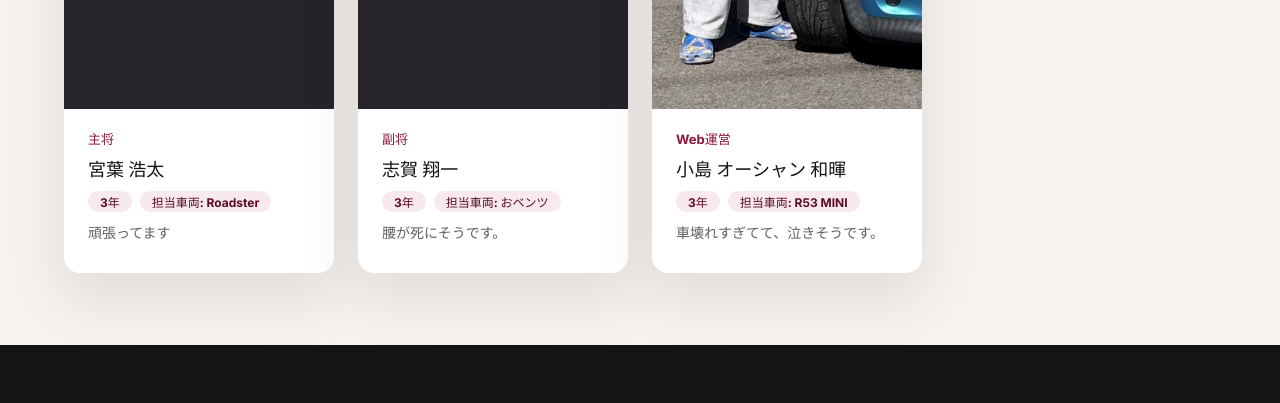
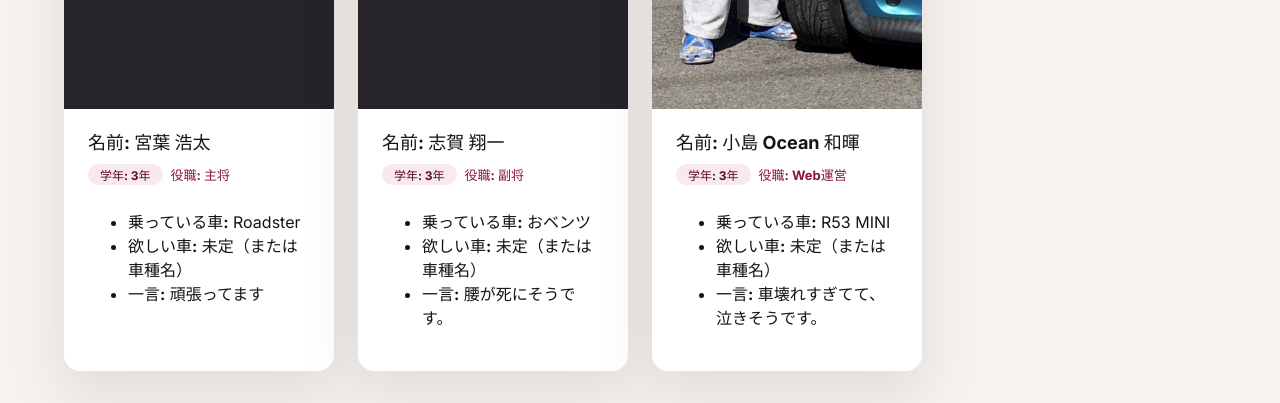
Before and after one commit to sumc-gymkhana/sophia-motorsports-site_v_1_1, a plain HTML site: page members.html in a window 1280 px wide. Shown: the part 940-1343 px from the top of the page. Drawn offline with Linux system fonts and the light colour scheme.

Commit message:
自己紹介アップデートと左近

```diff
--- a/data/members.json
+++ b/data/members.json
@@ -1,5 +1,29 @@
 [
-  {"name":"宮葉 浩太","grade":"3年","role":"主将","car":"Roadster","image":"images/members/member01.jpg","comment":"頑張ってます"},
-  {"name":"志賀 翔一","grade":"3年","role":"副将","car":"おベンツ","image":"images/members/member02.jpg","comment":"腰が死にそうです。"},
-  {"name":"小島 オーシャン 和暉","grade":"3年","role":"Web運営","car":"R53 MINI","image":"images/members/小島オーシャン和暉.jpg","comment":"車壊れすぎてて、泣きそうです。"}
+  {
+    "name": "宮葉 浩太",
+    "grade": "3年",
+    "role": "主将",
+    "car": "Roadster",
+    "wantCar": "未定（または車種名）",
+    "image": "images/members/member01.jpg",
+    "comment": "頑張ってます"
+  },
+  {
+    "name": "志賀 翔一",
+    "grade": "3年",
+    "role": "副将",
+    "car": "おベンツ",
+    "wantCar": "未定（または車種名）",
+    "image": "images/members/member02.jpg",
+    "comment": "腰が死にそうです。"
+  },
+  {
+    "name": "小島 Ocean 和暉",
+    "grade": "3年",
+    "role": "Web運営",
+    "car": "R53 MINI",
+    "wantCar": "未定（または車種名）",
+    "image": "images/members/小島オーシャン和暉.jpg",
+    "comment": "車壊れすぎてて、泣きそうです。"
+  }
 ]
--- a/js/members.js
+++ b/js/members.js
@@ -1,5 +1,14 @@
 Site.ready(() => Site.render(document.getElementById('member-list'), 'data/members.json', list =>
   list.map(m => `<article class="card member-card">${Site.img(m.image, m.name + 'の顔写真')}
-    <div class="card-body"><span class="member-role">${Site.esc(m.role)}</span><h3>${Site.esc(m.name)}</h3>
-    <div class="meta"><span class="tag">${Site.esc(m.grade)}</span>${m.car ? `<span class="tag">担当車両: ${Site.esc(m.car)}</span>` : ''}</div>
-    <p>${Site.esc(m.comment)}</p></div></article>`).join('')));
+    <div class="card-body">
+      <h3>名前: ${Site.esc(m.name)}</h3>
+      <div class="meta">
+        <span class="tag">学年: ${Site.esc(m.grade)}</span>
+        <span class="member-role">役職: ${Site.esc(m.role)}</span>
+      </div>
+      <ul class="member-fields">
+        ${m.car ? `<li><strong>乗っている車:</strong> ${Site.esc(m.car)}</li>` : ''}
+        ${m.wantCar ? `<li><strong>欲しい車:</strong> ${Site.esc(m.wantCar)}</li>` : ''}
+        ${m.comment ? `<li><strong>一言:</strong> ${Site.esc(m.comment)}</li>` : ''}
+      </ul>
+    </div></article>`).join('')));
--- a/members.html
+++ b/members.html
@@ -4,20 +4,20 @@
 <meta charset="UTF-8">
 <meta name="viewport" content="width=device-width, initial-scale=1.0">
 <title>Members | 上智大学自動車部</title>
-<meta name="description" content="上智大学自動車部の部員紹介。役職・担当車両・ひとことコメントを掲載しています。">
+<meta name="description" content="上智大学自動車部の部員紹介。学年・役職・乗っている車・ほしい車・コメントを掲載しています。">
 <meta name="theme-color" content="#151416">
 <link rel="icon" href="images/logos/favicon.svg" type="image/svg+xml">
 <meta property="og:locale" content="ja_JP">
 <meta property="og:type" content="website">
 <meta property="og:site_name" content="上智大学自動車部">
 <meta property="og:title" content="Members | 上智大学自動車部">
-<meta property="og:description" content="上智大学自動車部の部員紹介。役職・担当車両・ひとことコメントを掲載しています。">
+<meta property="og:description" content="上智大学自動車部の部員紹介。学年・役職・乗っている車・ほしい車・コメントを掲載しています。">
 <meta property="og:url" content="https://YOUR-DOMAIN/members.html">
 <meta property="og:image" content="https://YOUR-DOMAIN/images/hero/hero.jpg">
 <meta name="twitter:card" content="summary_large_image">
 <meta name="twitter:site" content="@sumc_sophia">
 <meta name="twitter:title" content="Members | 上智大学自動車部">
-<meta name="twitter:description" content="上智大学自動車部の部員紹介。役職・担当車両・ひとことコメントを掲載しています。">
+<meta name="twitter:description" content="上智大学自動車部の部員紹介。学年・役職・乗っている車・ほしい車・コメントを掲載しています。">
 <meta name="twitter:image" content="https://YOUR-DOMAIN/images/hero/hero.jpg">
 <link rel="canonical" href="https://YOUR-DOMAIN/members.html">
 <link rel="preconnect" href="https://fonts.googleapis.com">
```
Also changed, not shown: images/members/霜出左近.jpg (added), 写真管理用/霜出左近.jpg (added), 5 other files.
